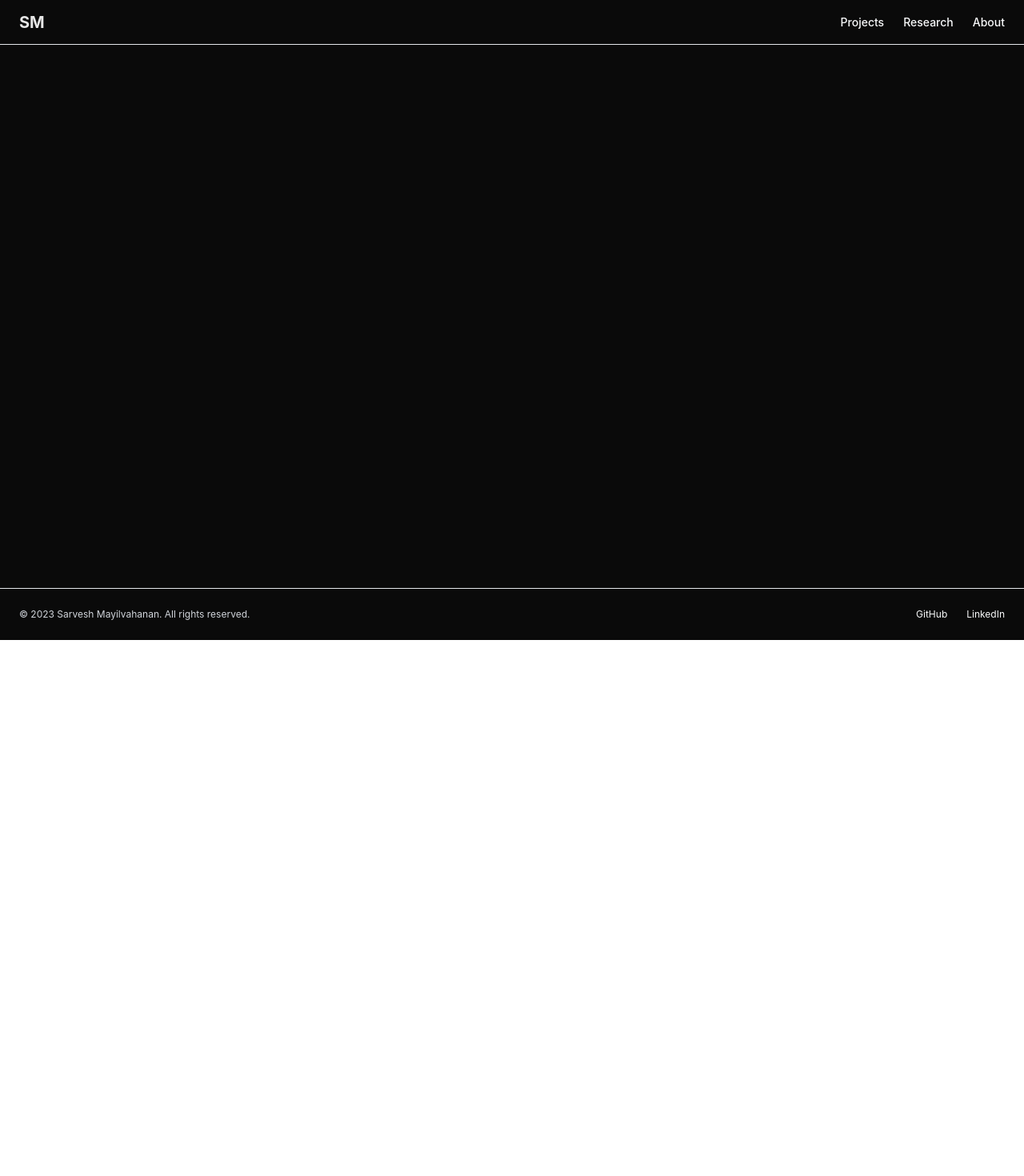
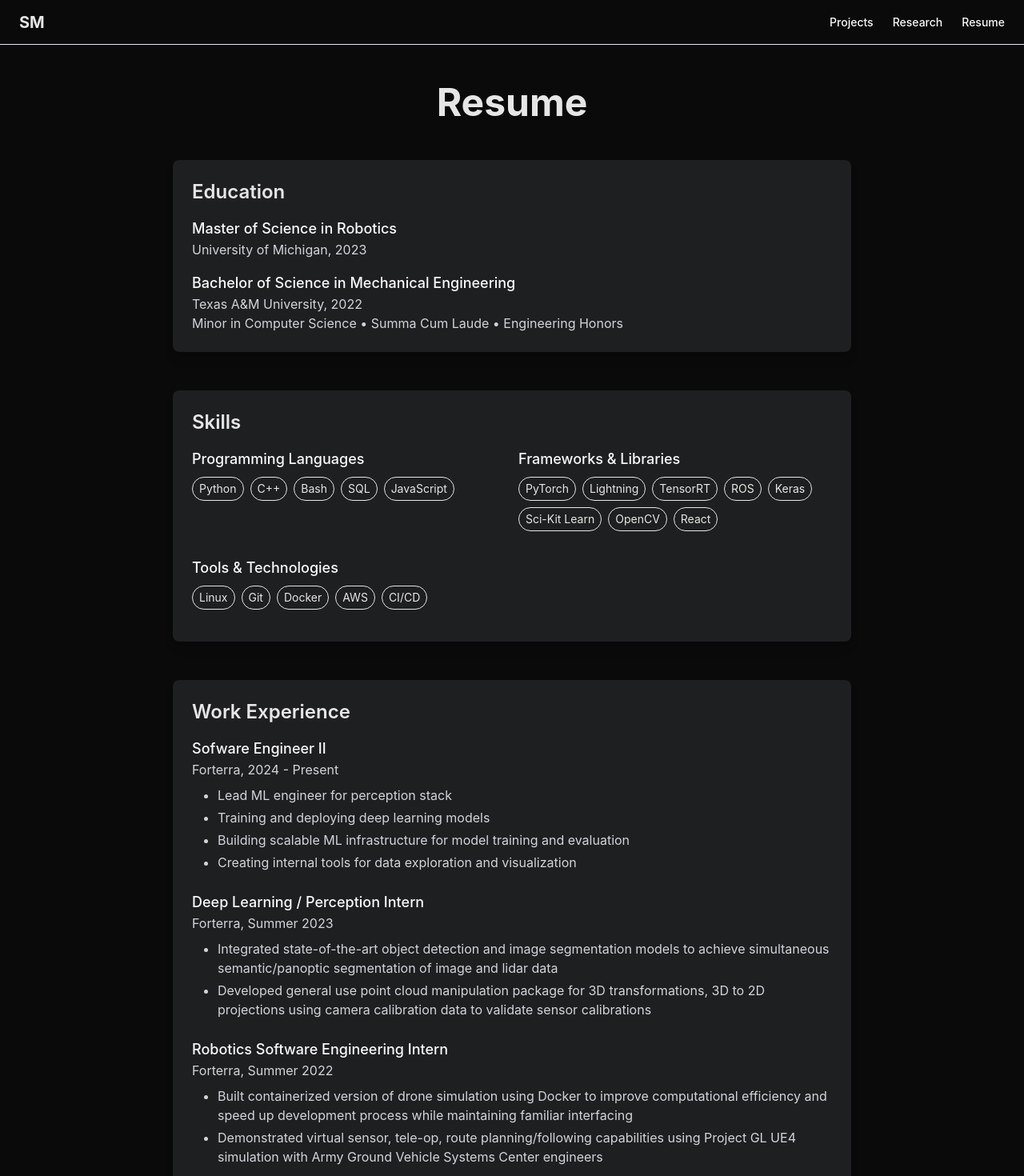
Before and after one commit to sarveshmayil/personal-website, a React (Create React App) app: page /resume in a window 1280 px wide. Shown: the top 1470 px of the page at 80% size. Before the commit the page ends 800 px from the top, so only its background shows below. Built offline with nearby package versions, Linux system fonts and the light colour scheme.

Commit message:
added resume page

```diff
--- a/src/App.tsx
+++ b/src/App.tsx
@@ -3,7 +3,7 @@ import { BrowserRouter as Router, Route, Routes, Link } from 'react-router-dom';
 import LandingPage from './components/LandingPage';
 import ProjectsPage from './components/ProjectsPage';
 import ResearchPage from './components/ResearchPage';
-import AboutPage from './components/AboutPage';
+import ResumePage from './components/ResumePage';
 
 function App() {
   return (
@@ -21,8 +21,8 @@ function App() {
             <Link className="text-sm font-medium hover:text-accent transition-colors" to="/research">
               Research
             </Link>
-            <Link className="text-sm font-medium hover:text-accent transition-colors" to="/about">
-              About
+            <Link className="text-sm font-medium hover:text-accent transition-colors" to="/resume">
+              Resume
             </Link>
           </nav>
         </header>
@@ -31,7 +31,7 @@ function App() {
             <Route path="/" element={<LandingPage />} />
             <Route path="/projects" element={<ProjectsPage />} />
             <Route path="/research" element={<ResearchPage />} />
-            <Route path="/about" element={<AboutPage />} />
+            <Route path="/resume" element={<ResumePage />} />
           </Routes>
         </main>
         <footer className="flex flex-col gap-2 sm:flex-row py-6 w-full shrink-0 items-center px-4 md:px-6 border-t border-secondary">
--- a/src/components/AboutPage.tsx
+++ /dev/null
@@ -1,13 +0,0 @@
-import React from 'react';
-
-function AboutPage() {
-  return (
-    <div className="container mx-auto px-4 py-8">
-      <h1 className="text-3xl font-bold mb-6">About Me</h1>
-      <p className="mb-4">Here you can add information about yourself, your background, and your interests.</p>
-      {/* Add more content for your about page */}
-    </div>
-  );
-}
-
-export default AboutPage;
--- /dev/null
+++ b/src/components/ResumePage.tsx
@@ -0,0 +1,160 @@
+import React from 'react';
+import { motion } from 'framer-motion';
+
+interface Education {
+    degree: string;
+    institution: string;
+    year: string;
+    additionalInfo?: string[];
+}
+
+interface Skill {
+    category: string;
+    items: string[];
+}
+
+interface WorkExperience {
+    title: string;
+    company: string;
+    period: string;
+    description: string[];
+}
+
+const ResumePage: React.FC = () => {
+    const education: Education[] = [
+        {
+            degree: 'Master of Science in Robotics',
+            institution: 'University of Michigan',
+            year: '2023'
+        },
+        {
+            degree: 'Bachelor of Science in Mechanical Engineering',
+            institution: 'Texas A&M University',
+            year: '2022',
+            additionalInfo: ['Minor in Computer Science', 'Summa Cum Laude', 'Engineering Honors']
+        },
+    ];
+
+    const skills: Skill[] = [
+        {
+            category: 'Programming Languages',
+            items: ['Python', 'C++', 'Bash', 'SQL', 'JavaScript']
+        },
+        {
+            category: 'Frameworks & Libraries',
+            items: ['PyTorch', 'Lightning', 'TensorRT', 'ROS', 'Keras', 'Sci-Kit Learn', 'OpenCV', 'React']
+        },
+        {
+            category: 'Tools & Technologies',
+            items: ['Linux', 'Git', 'Docker', 'AWS', 'CI/CD']
+        }
+    ];
+
+    const workExperience: WorkExperience[] = [
+        {
+            title: 'Sofware Engineer II',
+            company: 'Forterra',
+            period: '2024 - Present',
+            description: [
+                'Lead ML engineer for perception stack',
+                'Training and deploying deep learning models',
+                'Building scalable ML infrastructure for model training and evaluation',
+                'Creating internal tools for data exploration and visualization'
+            ]
+        },
+        {
+            title: 'Deep Learning / Perception Intern',
+            company: 'Forterra',
+            period: 'Summer 2023',
+            description: [
+                'Integrated state-of-the-art object detection and image segmentation models to achieve simultaneous semantic/panoptic segmentation of image and lidar data',
+                'Developed general use point cloud manipulation package for 3D transformations, 3D to 2D projections using camera calibration data to validate sensor calibrations'
+            ]
+        },
+        {
+          title: 'Robotics Software Engineering Intern',
+          company: 'Forterra',
+          period: 'Summer 2022',
+          description: [
+              'Built containerized version of drone simulation using Docker to improve computational efficiency and speed up development process while maintaining familiar interfacing',
+              'Demonstrated virtual sensor, tele-op, route planning/following capabilities using Project GL UE4 simulation with Army Ground Vehicle Systems Center engineers'
+          ]
+      }
+    ];
+
+    return (
+      <div className="flex flex-col items-center justify-center min-h-screen bg-background py-12">
+        <div className="container px-4 md:px-6 mx-auto max-w-4xl">
+          <motion.h1
+            className="text-4xl md:text-5xl font-bold text-accent mb-12 text-center"
+            initial={{ opacity: 0, y: -20 }}
+            animate={{ opacity: 1, y: 0 }}
+            transition={{ duration: 0.5 }}
+          >
+            Resume
+          </motion.h1>
+
+          <motion.div
+            className="mb-12 bg-background-secondary rounded-lg shadow-lg p-6"
+            initial={{ opacity: 0, y: 20 }}
+            animate={{ opacity: 1, y: 0 }}
+            transition={{ duration: 0.5, delay: 0.1 }}
+          >
+            <h2 className="text-2xl font-semibold text-accent mb-4">Education</h2>
+            {education.map((edu, index) => (
+              <div key={index} className="mb-4 last:mb-0">
+                <h3 className="text-lg font-medium text-text">{edu.degree}</h3>
+                <p className="text-text-secondary">{edu.institution}, {edu.year}</p>
+                <p className="text-text-secondary">{edu.additionalInfo?.join(' • ')}</p>
+              </div>
+            ))}
+          </motion.div>
+
+          <motion.div
+            className="mb-12 bg-background-secondary rounded-lg shadow-lg p-6"
+            initial={{ opacity: 0, y: 20 }}
+            animate={{ opacity: 1, y: 0 }}
+            transition={{ duration: 0.5, delay: 0.2 }}
+          >
+            <h2 className="text-2xl font-semibold text-accent mb-4">Skills</h2>
+            <div className="grid grid-cols-1 md:grid-cols-2 gap-4">
+              {skills.map((skill, index) => (
+                <div key={index} className="mb-4">
+                  <h3 className="text-lg font-medium text-text mb-2">{skill.category}</h3>
+                  <div className="flex flex-wrap gap-2">
+                    {skill.items.map((item, i) => (
+                      <span key={i} className="ring-offset-background border border-accent text-accent px-2 py-1 rounded-full text-sm">
+                        {item}
+                      </span>
+                    ))}
+                  </div>
+                </div>
+              ))}
+            </div>
+          </motion.div>
+
+          <motion.div
+            className="bg-background-secondary rounded-lg shadow-lg p-6"
+            initial={{ opacity: 0, y: 20 }}
+            animate={{ opacity: 1, y: 0 }}
+            transition={{ duration: 0.5, delay: 0.3 }}
+          >
+            <h2 className="text-2xl font-semibold text-accent mb-4">Work Experience</h2>
+            {workExperience.map((exp, index) => (
+              <div key={index} className="mb-6 last:mb-0">
+                <h3 className="text-lg font-medium text-text">{exp.title}</h3>
+                <p className="text-text-secondary mb-2">{exp.company}, {exp.period}</p>
+                <ul className="list-disc list-outside pl-4">
+                  {exp.description.map((item, i) => (
+                    <li key={i} className="text-text-secondary mb-1 ml-4">{item}</li>
+                  ))}
+                </ul>
+              </div>
+            ))}
+          </motion.div>
+        </div>
+      </div>
+    );
+};
+
+export default ResumePage;
```
